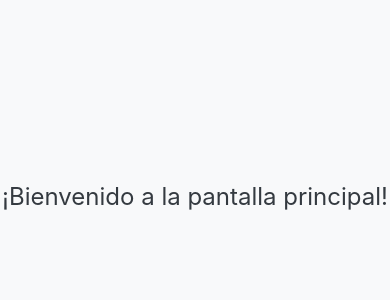
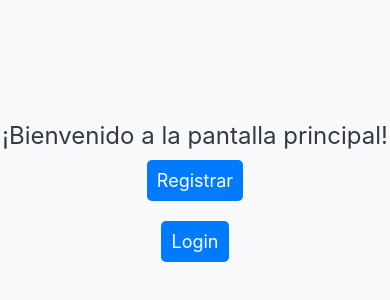
Before and after one commit to Juandoqg/SGU, a React Native app: screen /MainScreen in a window 390 px wide. Shown: the part 226-526 px from the top of the page. Built offline with nearby package versions, Linux system fonts and the light colour scheme.

Commit message:
Proyecto organizado real

```diff
--- a/App.js
+++ b/App.js
@@ -1,7 +1,7 @@
 import React from 'react';
 import { NavigationContainer } from '@react-navigation/native';
 import { createNativeStackNavigator } from '@react-navigation/native-stack';
-import HomeScreen from './src/screens/HomeScreen';
+import SignInScreen from './src/screens/SignInScreen';
 import SignUpScreen from './src/screens/SignUpScreen';
 import MainScreen from './src/screens/MainScreen';
 
@@ -10,10 +10,10 @@ const Stack = createNativeStackNavigator();
 const App = () => {
   return (
     <NavigationContainer>
-      <Stack.Navigator initialRouteName="Home">
+      <Stack.Navigator initialRouteName="MainScreen">
         <Stack.Screen
-          name="Home"
-          component={HomeScreen}
+          name="SignIn"
+          component={SignInScreen}
           options={{ headerShown: false }} // Oculta el header por defecto
         />
         <Stack.Screen
--- a/src/screens/MainScreen.js
+++ b/src/screens/MainScreen.js
@@ -1,10 +1,19 @@
 import React from 'react';
-import { View, Text, StyleSheet } from 'react-native';
+import { View, Text, StyleSheet, TouchableOpacity } from 'react-native';
+import { useNavigation } from '@react-navigation/native';
 
 const MainScreen = () => {
+  const navigation = useNavigation();
+
   return (
     <View style={styles.container}>
       <Text style={styles.text}>¡Bienvenido a la pantalla principal!</Text>
+      <TouchableOpacity style={styles.button} onPress={() => navigation.navigate('SignUp')}>
+        <Text style={styles.buttonText}>Registrar</Text>
+      </TouchableOpacity>
+      <TouchableOpacity style={styles.button} onPress={() => navigation.navigate('SignIn')}>
+        <Text style={styles.buttonText}>Login</Text>
+      </TouchableOpacity>
     </View>
   );
 };
@@ -20,6 +29,16 @@ const styles = StyleSheet.create({
     fontSize: 24,
     color: '#343a40', // Color de texto gris oscuro
   },
+  button: {
+    backgroundColor: '#007bff', // Color del botón
+    padding: 10,
+    margin: 10,
+    borderRadius: 5,
+  },
+  buttonText: {
+    color: '#fff', // Color del texto del botón
+    fontSize: 18,
+  },
 });
 
 export default MainScreen;
--- a/src/screens/HomeScreen.js
+++ b/src/screens/SignInScreen.js
@@ -2,7 +2,7 @@ import React, { useState } from 'react';
 import { View, TextInput, Text, TouchableOpacity } from 'react-native';
 import Layout from '../components/Layout';
 import { useNavigation } from '@react-navigation/native';
-import styles from './HomeScreenStyles'; // Importa los estilos desde el archivo
+import styles from './SignInScreenStyles'; // Importa los estilos desde el archivo
 import appFirebase from '../../credenciales';
 import { getFirestore, getDoc, doc } from 'firebase/firestore'; // Importar funciones de Firestore
 import { getAuth, signInWithEmailAndPassword } from 'firebase/auth'; // Importar funciones de autenticación
--- a/src/screens/SignUpScreen.js
+++ b/src/screens/SignUpScreen.js
@@ -2,7 +2,7 @@ import React, { useState } from 'react';
 import { View, TextInput, Text, TouchableOpacity } from 'react-native';
 import Layout from '../components/Layout';
 import { useNavigation } from '@react-navigation/native';
-import styles from './HomeScreenStyles'; // Reutiliza los mismos estilos
+import styles from './SignInScreenStyles'; // Reutiliza los mismos estilos
 import appFirebase from '../../credenciales';
 import { getFirestore, collection, addDoc , doc, setDoc} from "firebase/firestore";
 import { getAuth, createUserWithEmailAndPassword } from "firebase/auth";
@@ -17,7 +17,7 @@ const SignUpScreen = () => {
   const [email, setEmail] = useState('');
   const [password, setPassword] = useState('');
   const [confirmPassword, setConfirmPassword] = useState('');
-  const [error, setError] = useState(''); // Estado para manejar erroressqSQ
+  const [error, setError] = useState(''); // Estado para manejar errores
 
   const handleSignUp = async () => {
     if (password === confirmPassword) {
@@ -28,8 +28,8 @@ const SignUpScreen = () => {
 
         // Almacenar los datos del usuario en Firestore
         await setDoc(doc(db, 'usuarios', user.uid), {
-          uid :user.uid,
-          name : name,
+          uid : user.uid,
+          name: name,
           document: document,
           email: email
         });
```
Also changed, not shown: src/screens/SignInScreenStyles.js (renamed from src/screens/HomeScreenStyles.js).
